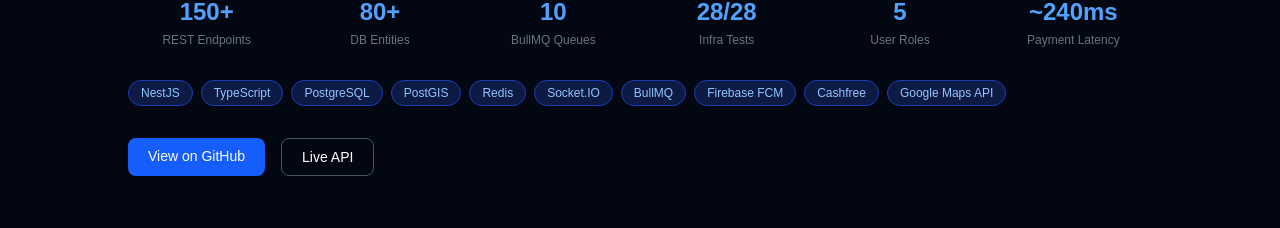
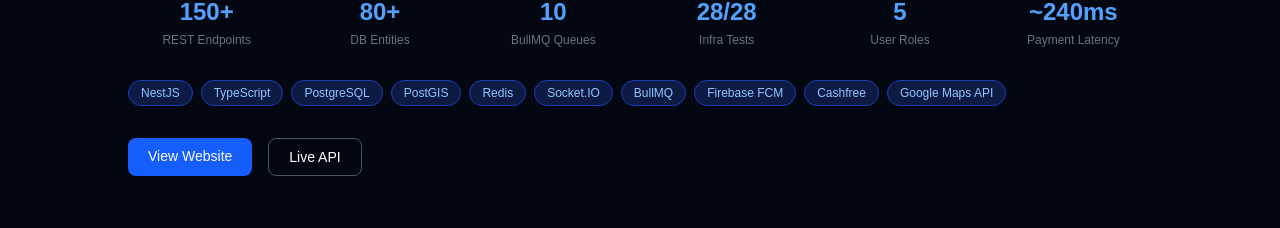
Before and after one commit to Nitesh-Raunak/Portfolio-frontend, a Next.js app: page / in a window 1280 px wide. Shown: the part 1617-1845 px from the top of the page. Built offline with nearby package versions, Linux system fonts and the light colour scheme; no server answers.

Commit message:
project link is updated

```diff
--- a/src/components/FlagshipProject.js
+++ b/src/components/FlagshipProject.js
@@ -70,15 +70,15 @@
 
         <div className="flex gap-4">
           <a
-            href="https://github.com/Nitesh-Raunak/SevaLink-Web"
+            href="https://sevalinkcare.com"
             target="_blank"
             rel="noreferrer"
             className="px-5 py-2 bg-blue-600 hover:bg-blue-700 rounded-lg text-sm font-medium transition"
           >
-            View on GitHub
+            View Website
           </a>
           <a
-            href="https://sevalink-backend-api.onrender.com"
+            href="https://api.sevalinkcare.com"
             target="_blank"
             rel="noreferrer"
             className="px-5 py-2 border border-gray-600 hover:bg-gray-800 rounded-lg text-sm font-medium transition"
--- a/src/data/projects.js
+++ b/src/data/projects.js
@@ -17,8 +17,8 @@
       "Google Maps API",
     ],
     category: "Full-stack",
-    link: "https://github.com/Nitesh-Raunak/SevaLink-Web",
-    liveLink: "https://sevalink-backend-api.onrender.com",
+    link: "https://sevalinkcare.com",
+    liveLink: "https://api.sevalinkcare.com",
     highlights: [
       "Serial-offer dispatch algorithm with radius expansion (5→20km)",
       "Real-time GPS tracking pipeline with Redis-first storage",
@@ -33,7 +33,7 @@
     image: "/projects/mobile.jpg",
     tech: ["Flutter", "Firebase", "Cloud Functions", "Dart"],
     category: "Mobile",
-    link: "https://github.com/Nitesh-Raunak",
+    link: "https://github.com/Nitesh-Raunak/CAEVS--Smart-Attendance",
   },
   {
     title: "Kaamwala",
```
